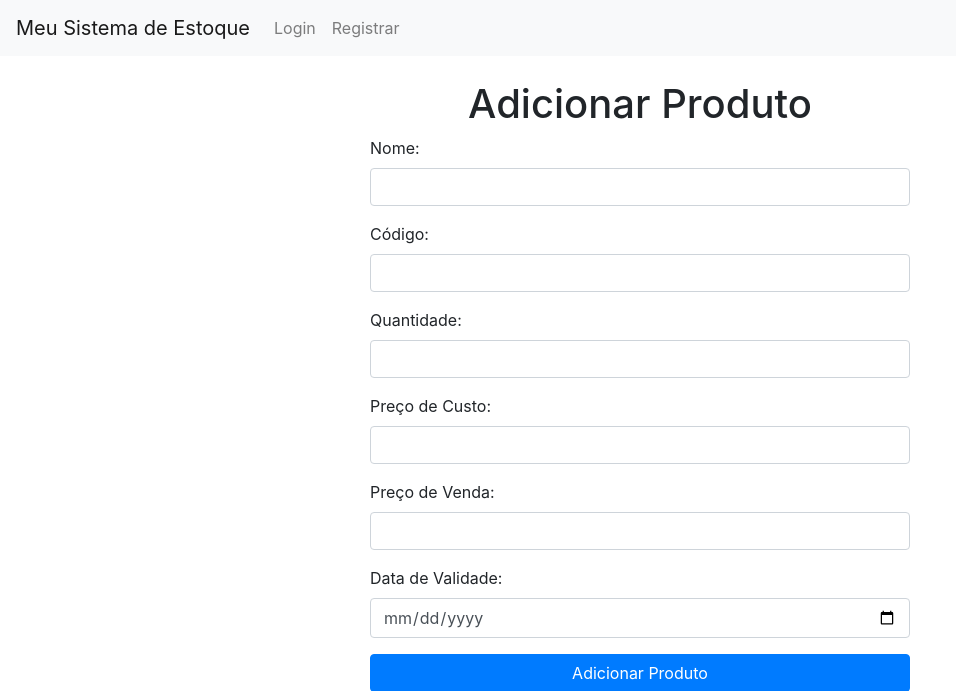
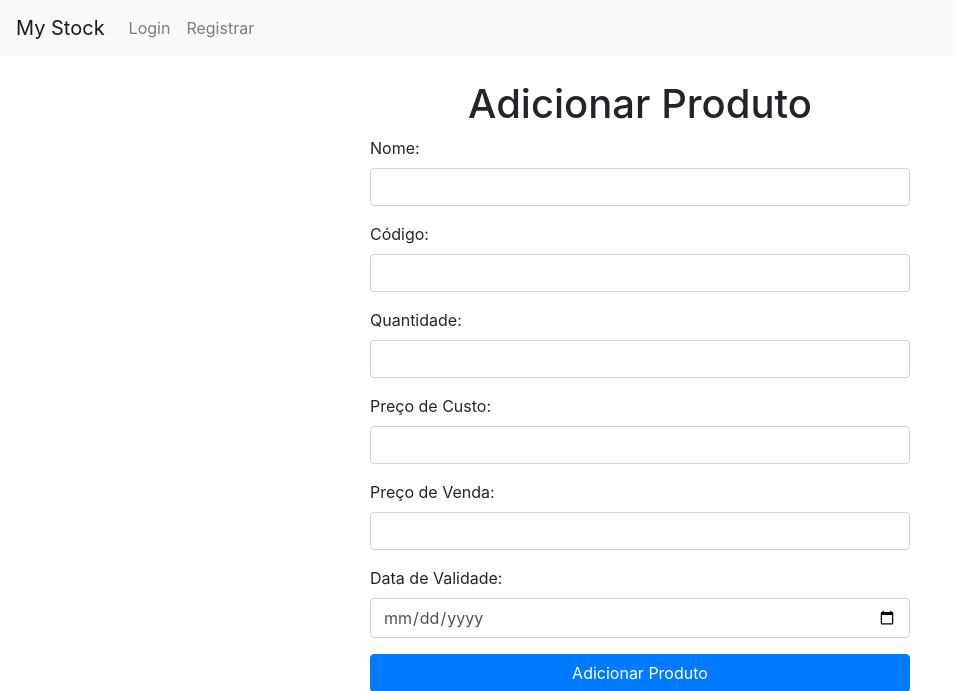
Before and after one commit to itamar-tech/stock-management-system, a Flask app: page /products/add in a window 1280 px wide. Shown: the top 691 px of the page, without its empty margins (0-956 px from the left). Run offline with Flask 3, Linux system fonts and the light colour scheme; some libraries are stand-ins or nearby versions.

Commit message:
mudando nome do sistema

```diff
--- a/templates/base.html
+++ b/templates/base.html
@@ -9,7 +9,7 @@
 </head>
 <body>
     <nav class="navbar navbar-expand-lg navbar-light bg-light">
-        <a class="navbar-brand" href="/">Meu Sistema de Estoque</a>
+        <a class="navbar-brand" href="/">My Stock</a>
         <button class="navbar-toggler" type="button" data-toggle="collapse" data-target="#navbarNav" aria-controls="navbarNav" aria-expanded="false" aria-label="Toggle navigation">
             <span class="navbar-toggler-icon"></span>
         </button>
```
